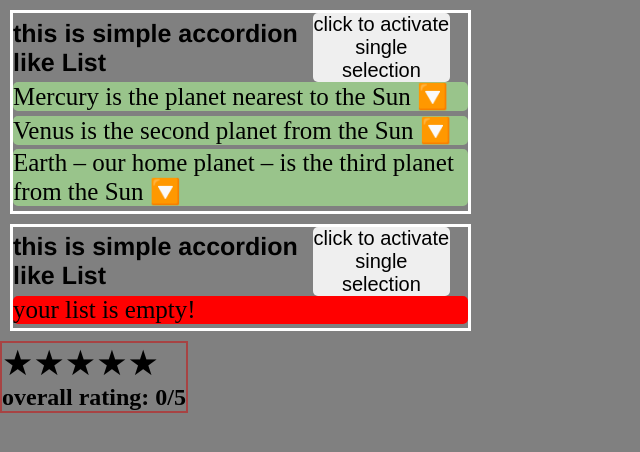
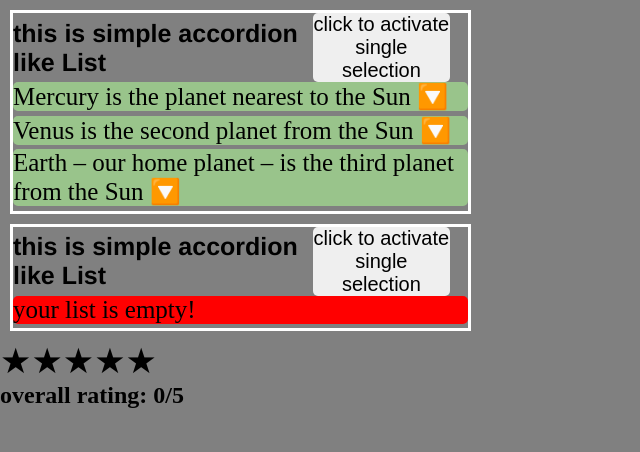
Before and after one commit to DLis117/Portfolio, a React (Vite) app in the folder js/ReactJS/tutorial_stuff/: page / in a window 1280 px wide. Shown: the top 452 px of the page, without its empty margins (0-640 px from the left). Built offline with nearby package versions, Linux system fonts and the light colour scheme.

Commit message:
small css fix

```diff
--- a/js/ReactJS/tutorial_stuff/src/StarRating/StarRating.module.css
+++ b/js/ReactJS/tutorial_stuff/src/StarRating/StarRating.module.css
@@ -1,7 +1,5 @@
 .starRatingContainer
 {
-    border: solid rgb(167, 67, 67) 2px;
-    /* background: white; */
     display: inline-block;
 }
 p
```
